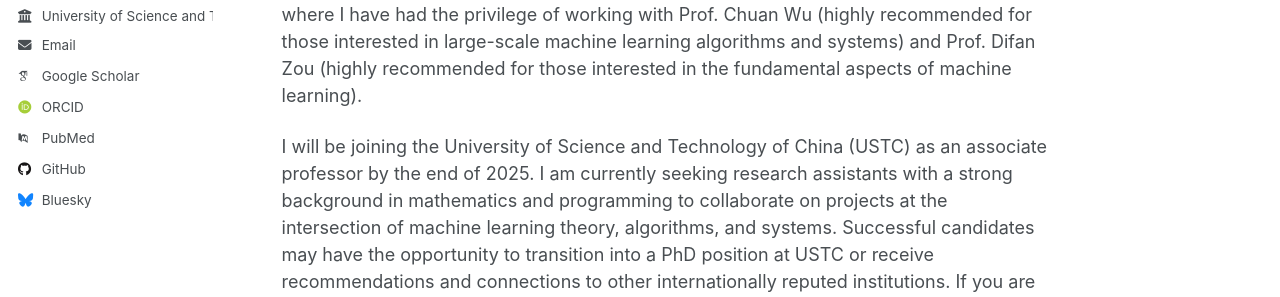
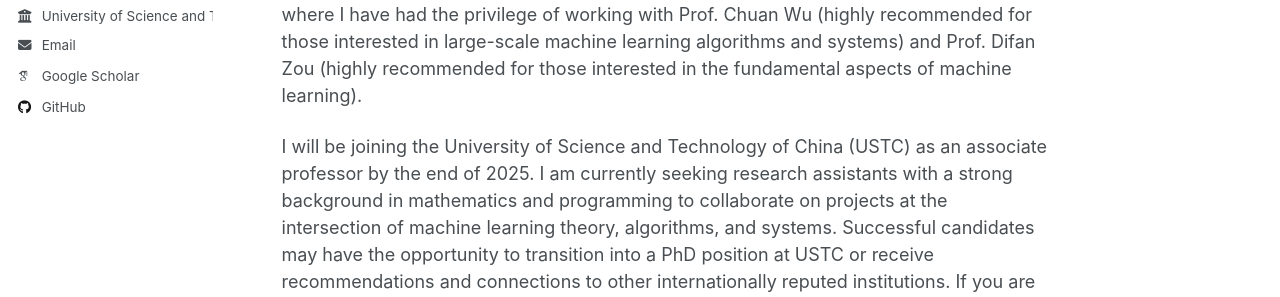
Before and after one commit to jwsu825/jwsu825.github.io, a Jekyll site: the page built from _pages/about.md, in a window 1280 px wide. Shown: the part 356-653 px from the top of the page. Built offline with Jekyll 4.4.1, drawn with Linux system fonts in a browser that asks for light colours; some web fonts are replaced; a script that is not in the unit is left out.

Commit message:
pushing updates

```diff
--- a/_config.yml
+++ b/_config.yml
@@ -37,9 +37,9 @@ author:
   googlescholar    : "https://scholar.google.ca/citations?user=jtWS-OMAAAAJ&hl=en"
   inspire-hep      : # URL
   impactstory      : # URL
-  orcid            : "http://orcid.org/yourorcidurl"
+  # orcid            : "http://orcid.org/yourorcidurl"
   semantic         : # URL
-  pubmed           : "https://www.ncbi.nlm.nih.gov/pubmed/?term=john+snow"
+  # pubmed           : "https://www.ncbi.nlm.nih.gov/pubmed/?term=john+snow"
   researchgate     : # URL
   scopus           : # URL
 
@@ -53,7 +53,7 @@ author:
 
   # Social media
   artstation       : # Username
-  bluesky          : "bsky.app" # Replace this with you Bluesky username
+  # bluesky          : "bsky.app" # Replace this with you Bluesky username
   facebook         : # Username
   flickr           : # Username
   foursquare       : # Username
```
